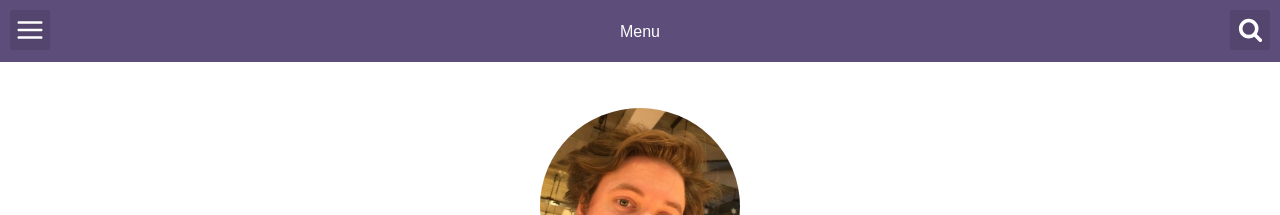
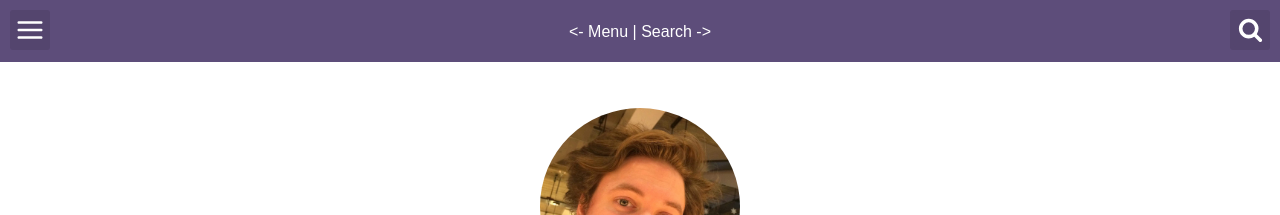
Before and after one commit to matzar/matzar.github.io, a Jekyll site: the page built from about.html, in a window 1280 px wide. Shown: the top 215 px of the page. Built offline with Jekyll 4.4.1, drawn with Linux system fonts in a browser that asks for light colours.

Commit message:
tweak: header paragrpah

```diff
--- a/_includes/header-post.html
+++ b/_includes/header-post.html
@@ -1,4 +1,4 @@
 <header class="header-post">
-   	<p>Menu</p>
+   	<p><- Menu | Search -></p>
     {% include menu-search.html %}
 </header>
--- a/_includes/menu-search.html
+++ b/_includes/menu-search.html
@@ -8,7 +8,6 @@
     }
 </style> -->
 
-<div id="fade" class="overlay"></div>
 <div class="search-wrapper">
 
     <div class="search-form">
```
